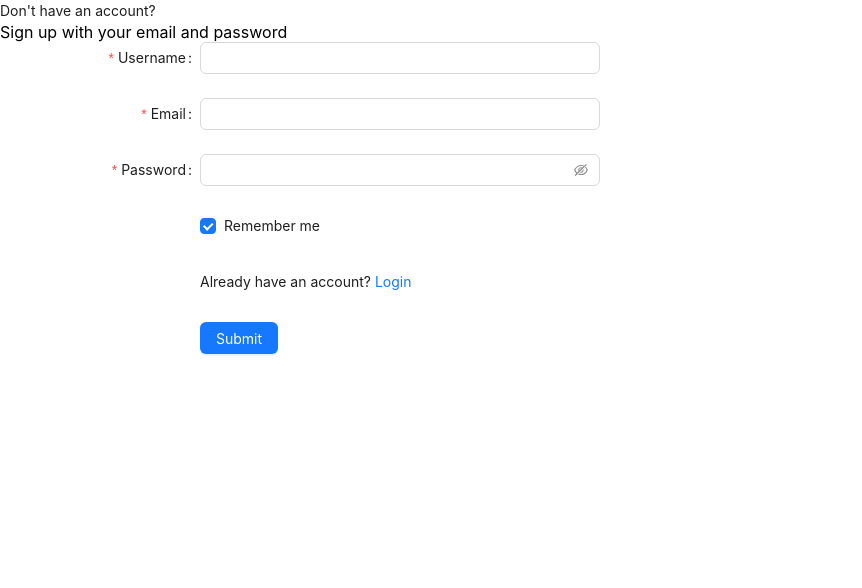
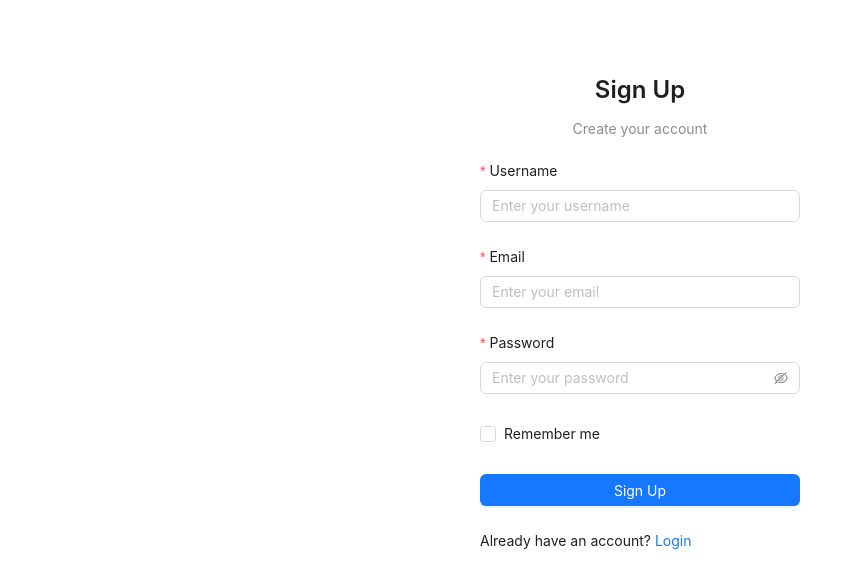
Before and after one commit to a-asmaa/flight-app, a React (Create React App) app: page /register in a window 1280 px wide. Shown: the top 588 px of the page, without its empty margins (0-862 px from the left). Built offline with nearby package versions, Linux system fonts and the light colour scheme.

Commit message:
style: auth pages
login & register

```diff
--- a/src/pages/Login.tsx
+++ b/src/pages/Login.tsx
@@ -1,6 +1,6 @@
 import React from 'react';
 import type { FormProps } from 'antd';
-import { Button, Form, Input, message, Spin } from 'antd';
+import { Button, Form, Input, message, Spin, Typography, Row, Col } from 'antd';
 import { Link, useNavigate } from "react-router-dom";
 import fetchUtils from '../utils/fetchUtils';
 import { setUserData } from '../utils/storage';
@@ -8,24 +8,21 @@ import { setUserData } from '../utils/storage';
 type FieldType = {
   username?: string;
   password?: string;
-  remember?: string;
+  remember?: boolean;
 };
-
 
 const onFinishFailed: FormProps<FieldType>['onFinishFailed'] = (errorInfo) => {
   console.log('Failed:', errorInfo);
 };
 
-
 const Login: React.FC = () => {
-
   const [isLoading, setIsLoading] = React.useState(false);
   const [messageApi, contextHolder] = message.useMessage();
   const navigate = useNavigate();
 
   const onFinish: FormProps<FieldType>['onFinish'] = async (values) => {
     console.log('Success:', values);
-        // TODO: login
+
     try {
       setIsLoading(true);
 
@@ -33,12 +30,11 @@ const Login: React.FC = () => {
         method: 'POST',
         body: JSON.stringify({
           'email': values.username,
-                    'password': values.password
-                })
+          'password': values.password,
+        }),
+      });
 
-            }); // Adjust the endpoint as necessary
       console.log(result);
-            //set token
       setUserData(result);
       messageApi.open({
         type: 'success',
@@ -46,32 +42,37 @@ const Login: React.FC = () => {
       });
 
       setTimeout(navigate, 0, "/flights");
-
     } catch (err) {
       console.log(err);
       messageApi.open({
         type: 'error',
-                content: err + "Please try again!!",
+        content: err + " Please try again!",
       });
     } finally {
       setIsLoading(false);
     }
   };
 
-  return  <>
+  return (
+    <>
       {contextHolder}
+
       {isLoading && (
-        <Spin tip="Loading" size="large">
+        <Spin tip="Loading" size="large" style={{ width: '100%', marginTop: 20 }}>
+          <div style={{ height: '100vh' }}></div>
         </Spin>
       )}
-        <span> Login with email </span>
+
+      <Row justify="center" style={{ marginTop: 50 }}>
+        <Col xs={24} sm={16} md={12} lg={8} xl={6}>
+          <div style={{ textAlign: 'center', marginBottom: 20 }}>
+            <Typography.Title level={3}>Login</Typography.Title>
+            <Typography.Text type="secondary">Access your account</Typography.Text>
+          </div>
 
           <Form
-            name="basic"
-            labelCol={{ span: 8 }}
-            wrapperCol={{ span: 16 }}
-            style={{ maxWidth: 600 }}
-            initialValues={{ remember: true }}
+            name="login"
+            layout="vertical"
             onFinish={onFinish}
             onFinishFailed={onFinishFailed}
             autoComplete="off"
@@ -81,7 +82,7 @@ const Login: React.FC = () => {
               name="username"
               rules={[{ required: true, message: 'Please input your username!' }]}
             >
-            <Input />
+              <Input placeholder="Enter your username" />
             </Form.Item>
 
             <Form.Item<FieldType>
@@ -89,22 +90,23 @@ const Login: React.FC = () => {
               name="password"
               rules={[{ required: true, message: 'Please input your password!' }]}
             >
-            <Input.Password />
+              <Input.Password placeholder="Enter your password" />
             </Form.Item>
 
-            <Form.Item
-                wrapperCol={{ offset: 8, span: 16 }}
-            >
-                 Don't have an account? <Link to='/register'> Register</Link>
+            <Form.Item>
+              <Button type="primary" htmlType="submit" block>
+                Login
+              </Button>
             </Form.Item>
 
-            <Form.Item wrapperCol={{ offset: 8, span: 16 }}>
-                <Button type="primary" htmlType="submit">
-                    Submit
-                </Button>
-            </Form.Item>
+            <Typography.Text>
+              Don't have an account? <Link to="/register">Register</Link>
+            </Typography.Text>
           </Form>
+        </Col>
+      </Row>
     </>
+  );
 };
 
 export default Login;
--- a/src/pages/Register.tsx
+++ b/src/pages/Register.tsx
@@ -1,7 +1,6 @@
 import React from 'react';
 import type { FormProps } from 'antd';
-import { Button, Checkbox, Form, Input, message, Spin } from 'antd';
-import Typography from 'antd/es/typography/Typography';
+import { Button, Checkbox, Form, Input, message, Spin, Typography, Row, Col } from 'antd';
 import fetchUtils from '../utils/fetchUtils';
 import { setUserData } from '../utils/storage';
 import { Link, useNavigate } from "react-router-dom";
@@ -10,24 +9,20 @@ type FieldType = {
   email?: string;
   username?: string;
   password?: string;
-  remember?: string;
+  remember?: boolean;
 };
-
 
 const onFinishFailed: FormProps<FieldType>['onFinishFailed'] = (errorInfo) => {
   console.log('Failed:', errorInfo);
 };
 
-
 const Register: React.FC = () => {
-
   const [isLoading, setIsLoading] = React.useState(false);
   const [messageApi, contextHolder] = message.useMessage();
   const navigate = useNavigate();
 
   const onFinish: FormProps<FieldType>['onFinish'] = async (values) => {
     console.log('Success:', values);
-        // TODO: register
 
     try {
       setIsLoading(true);
@@ -37,13 +32,11 @@ const Register: React.FC = () => {
         body: JSON.stringify({
           'name': values.username,
           'email': values.email,
-                    'password': values.password
-                })
-
-                }); // Adjust the endpoint as necessary
+          'password': values.password,
+        }),
+      });
 
       console.log(result);
-                //set token
       setUserData(result);
       messageApi.open({
         type: 'success',
@@ -51,34 +44,37 @@ const Register: React.FC = () => {
       });
 
       setTimeout(navigate, 0, "/flights");
-
     } catch (err) {
       console.log(err);
       messageApi.open({
         type: 'error',
-                    content: err + "Please try again!!",
+        content: err + " Please try again!",
       });
     } finally {
       setIsLoading(false);
     }
   };
 
-  return  <>
+  return (
+    <>
       {contextHolder}
 
       {isLoading && (
-        <Spin tip="Loading" size="large">
+        <Spin tip="Loading" size="large" style={{ width: '100%', marginTop: 20 }}>
+          <div style={{ height: '100vh' }}></div>
         </Spin>
       )}
-      <Typography>Don't have an account?</Typography>
-      <span>Sign up with your email and password</span>
+
+      <Row justify="center" style={{ marginTop: 50 }}>
+        <Col xs={24} sm={16} md={12} lg={8} xl={6}>
+          <div style={{ textAlign: 'center', marginBottom: 20 }}>
+            <Typography.Title level={3}>Sign Up</Typography.Title>
+            <Typography.Text type="secondary">Create your account</Typography.Text>
+          </div>
 
           <Form
-            name="basic"
-            labelCol={{ span: 8 }}
-            wrapperCol={{ span: 16 }}
-            style={{ maxWidth: 600 }}
-            initialValues={{ remember: true }}
+            name="register"
+            layout="vertical"
             onFinish={onFinish}
             onFinishFailed={onFinishFailed}
             autoComplete="off"
@@ -88,7 +84,7 @@ const Register: React.FC = () => {
               name="username"
               rules={[{ required: true, message: 'Please input your username!' }]}
             >
-            <Input />
+              <Input placeholder="Enter your username" />
             </Form.Item>
 
             <Form.Item<FieldType>
@@ -96,7 +92,7 @@ const Register: React.FC = () => {
               name="email"
               rules={[{ required: true, message: 'Please input your email!' }]}
             >
-            <Input />
+              <Input placeholder="Enter your email" />
             </Form.Item>
 
             <Form.Item<FieldType>
@@ -104,30 +100,30 @@ const Register: React.FC = () => {
               name="password"
               rules={[{ required: true, message: 'Please input your password!' }]}
             >
-            <Input.Password />
+              <Input.Password placeholder="Enter your password" />
             </Form.Item>
 
             <Form.Item<FieldType>
               name="remember"
               valuePropName="checked"
-                wrapperCol={{ offset: 8, span: 16 }}
             >
               <Checkbox>Remember me</Checkbox>
             </Form.Item>
 
-            <Form.Item
-                wrapperCol={{ offset: 8, span: 16 }}
-            >
-                Already have an account? <Link to='/login'> Login</Link>
+            <Form.Item>
+              <Button type="primary" htmlType="submit" block>
+                Sign Up
+              </Button>
             </Form.Item>
 
-            <Form.Item wrapperCol={{ offset: 8, span: 16 }}>
-            <Button type="primary" htmlType="submit">
-                Submit
-            </Button>
-            </Form.Item>
+            <Typography.Text>
+              Already have an account? <Link to="/login">Login</Link>
+            </Typography.Text>
           </Form>
+        </Col>
+      </Row>
     </>
+  );
 };
 
 export default Register;
```
Lines whose indentation alone changed are shown as unchanged.
